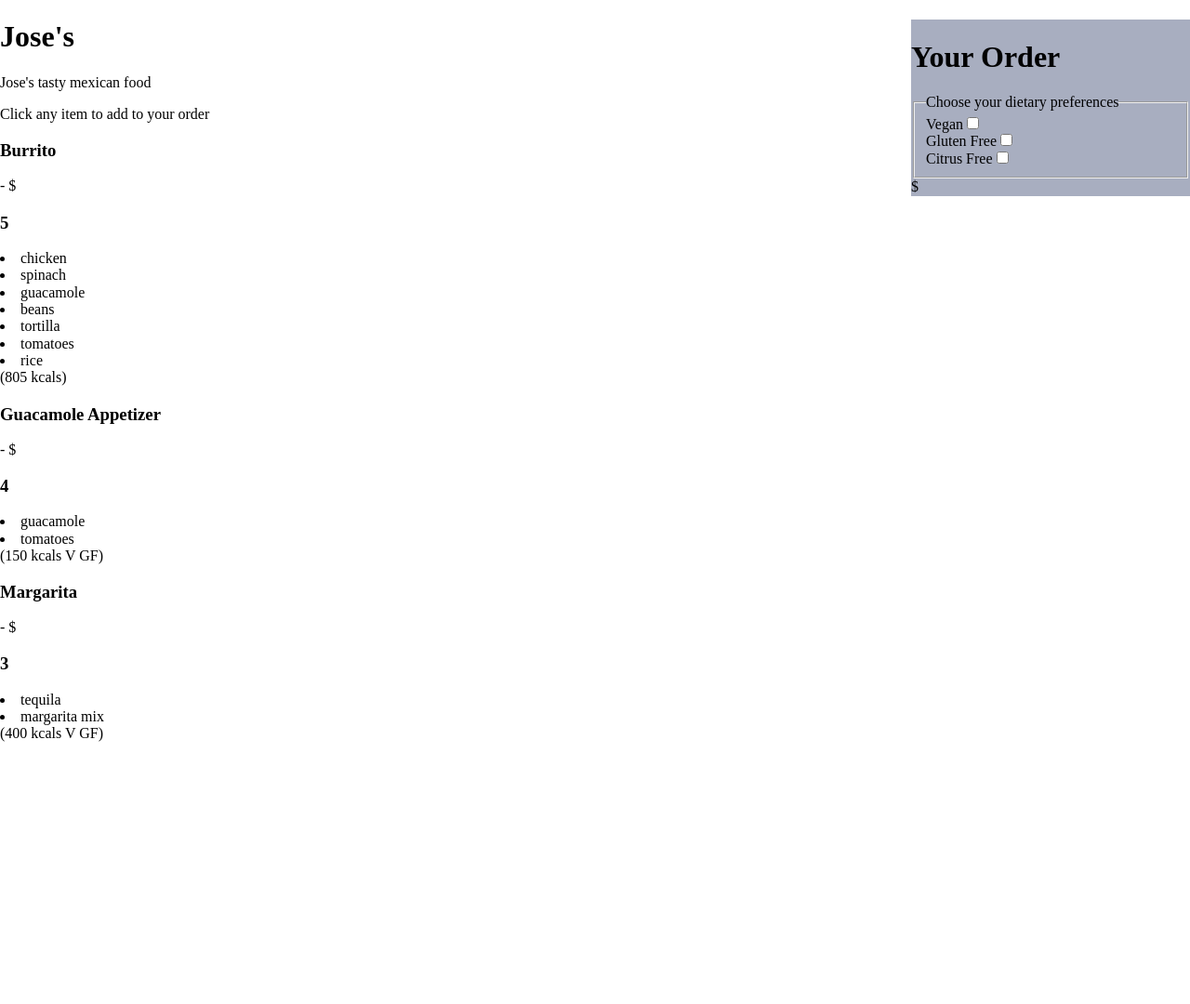
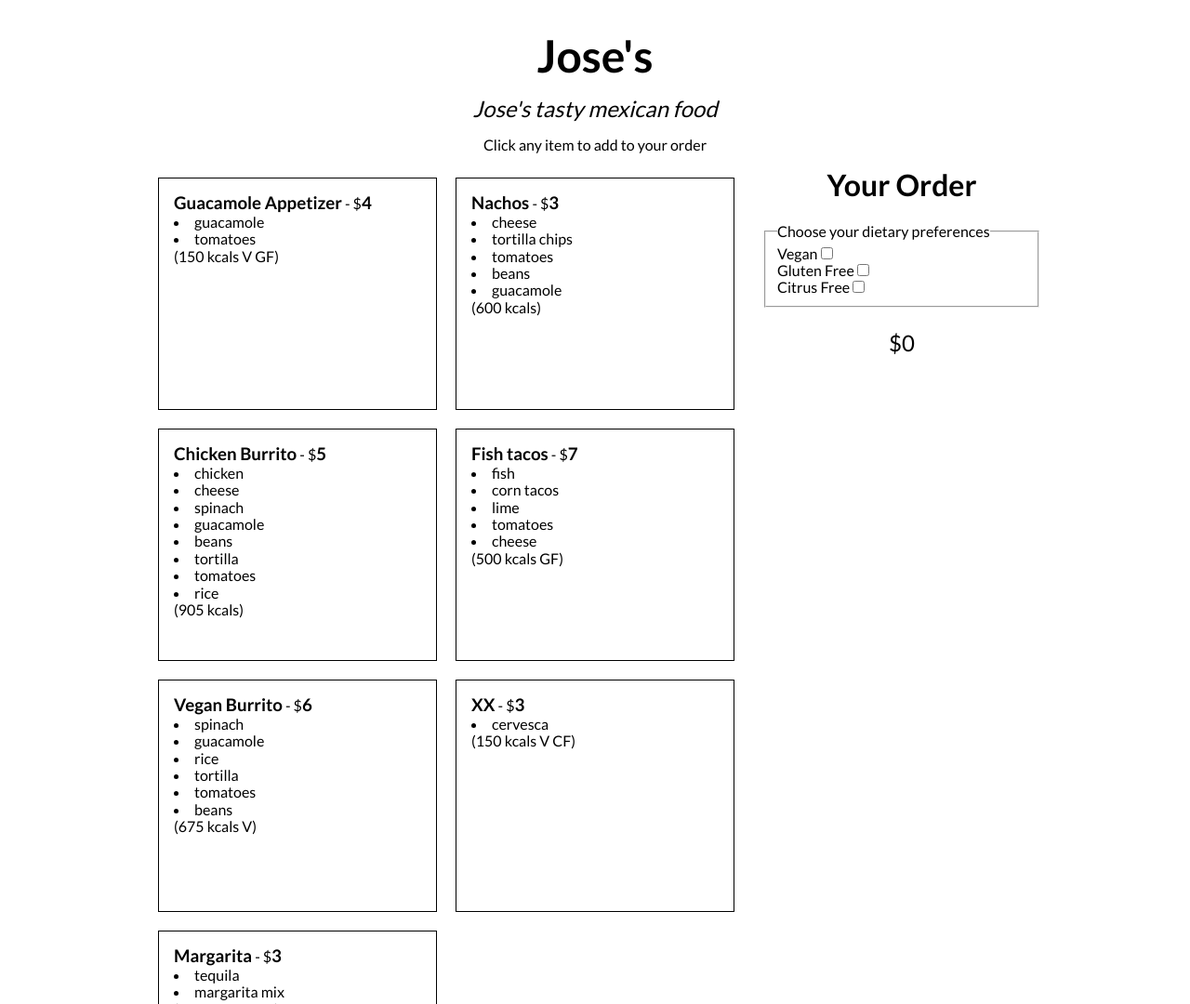
Before and after one commit to nickfredman/JS16, a plain HTML site: page index.html in a window 1280 px wide. Shown: the top 1080 px of the page at 93% size. Before the commit the page ends 800 px from the top, so only its background shows below. Drawn offline with nearby package versions, Linux system fonts and the light colour scheme.

Commit message:
Scaffold out the looks

```diff
--- a/index.html
+++ b/index.html
@@ -4,10 +4,17 @@
     <meta charset="utf-8">
     <title>JS16 Restaurant Objects</title>
     <link rel="stylesheet" type="text/css" href="http://cdnjs.cloudflare.com/ajax/libs/normalize/3.0.1/normalize.min.css">
+    <link href='http://fonts.googleapis.com/css?family=Lato:400,700' rel='stylesheet' type='text/css'>
     <link rel="stylesheet" type="text/css" href="main.css">
+
   </head>
   <body>
 
+    <div class="wrapper">
+
+    <div class="restaurant-info">
+
+    </div>
     <div class="restaurant-wrapper">
 
     </div>
@@ -27,10 +34,11 @@
       </form>
       <div class="ordered-items">
       </div>
-      <div class="total-price">$
+      <div class="total-price">$0
       </div>
     </div>
 
+    </div>
     <script src="http://cdnjs.cloudflare.com/ajax/libs/jquery/2.1.1/jquery.min.js"></script>
     <script src="http://cdnjs.cloudflare.com/ajax/libs/underscore.js/1.7.0/underscore-min.js"></script>
     <script src="main.js"></script>
--- a/main.css
+++ b/main.css
@@ -2,16 +2,82 @@
   box-sizing: border-box;
 }
 
+body {
+  font-family: Lato;
+}
+
+.wrapper {
+  width: 960px;
+  margin: 0 auto;
+}
+
+.restaurant-info {
+  text-align: center;
+}
+
+.restaurant-info h1 {
+  font-size: 3rem;
+  margin-bottom: 1rem;
+}
+
+.restaurant-info .descrip {
+  font-style: italic;
+  font-size: 1.5rem;
+}
+
 .restaurant-wrapper{
-  width: auto;
+  width: 660px;
   float: left;
 }
+
+/* Order Info */
 
 .order-wrapper{
   width: 300px;
   float: right;
-  background-color: #a8aec0;
+  /*background-color: #a8aec0;*/
+
+
 }
+
+.order-wrapper h1 {
+  margin-top: 0;
+  text-align: center;
+}
+
+.ordered-items {
+  margin: 0.5rem;
+}
+
+.total-price{
+  text-align: center;
+  font-size: 1.5rem;
+  margin: 1em 0;
+}
+
+
+
+/* Plates*/
+
+
+.plate {
+  border: 1px solid black;
+  padding: 1rem;
+  display: inline-block;
+  margin: 10px;
+  width: 300px;
+  min-height: 250px;
+  float: left;
+
+}
+
+.plate h3, span {
+  display: inline;
+
+}
+
+
+/* STYLINGS */
 
 .highlight {
 
--- a/main.js
+++ b/main.js
@@ -106,7 +106,7 @@ Drink.prototype.create = function(){
 
     if(isGF) {drinkEl.addClass('gf')};
     if(isV) {drinkEl.addClass('V')};
-    if(isCF) {drinkEl.addclass('CF')};
+    if(isCF) { drinkEl.addClass('CF')};
 
     return drinkEl;
 
@@ -186,7 +186,7 @@ Plate.prototype.create = function(){
 
     if(isGF) {plateEl.addClass('gf')};
     if(isV) {plateEl.addClass('V')};
-    if(isCF) {plateEl.addclass('CF')};
+    if(isCF) {plateEl.addClass('CF')};
 
     return plateEl;
 
@@ -243,9 +243,9 @@ Restaurant.prototype.toString = function(){
 Restaurant.prototype.create = function(){
     var restaurantEl = $('<div>')
         .addClass('restaurant')
-        .append('<h1>' + this.name + '</h1>')
-        .append('<span class="descrip">' + this.description + '</span>')
-        .append('<p>Click any item to add to your order</p>')
+        // .append('<h1>' + this.name + '</h1>')
+        // .append('<span class="descrip">' + this.description + '</span>')
+        // .append('<p>Click any item to add to your order</p>')
         .append(this.menu.create());
 
     return restaurantEl;
@@ -261,6 +261,10 @@ Customer.prototype.toString = function(){
 
 // Instances
 
+var lime = new FoodItem("lime", 0, true, true, false);
+
+var fish = new FoodItem("fish", 150, false, true, true);
+
 var bread = new FoodItem("bread", 200, false, false, true);
 
 var chicken = new FoodItem("chicken", 130, false, true, true);
@@ -269,9 +273,15 @@ var spinach = new FoodItem("spinach", 50, true, true, true);
 
 var guacamole = new FoodItem("guacamole", 100, true, true, false);
 
+var cheese = new FoodItem("cheese", 100, false, true, true);
+
 var beans = new FoodItem("beans", 200, true, true, true);
 
 var tortilla = new FoodItem("tortilla", 150, true, false, true);
+
+var chips = new FoodItem("tortilla chips", 150, true, false, true);
+
+var tacos = new FoodItem("corn tacos", 200, true, true, true);
 
 var tomatoes = new FoodItem("tomatoes", 50, true, true, true);
 
@@ -279,15 +289,25 @@ var rice = new FoodItem("rice", 125, true, true, true);
 
 var tequila = new FoodItem("tequila", 150, true, true, true);
 
+var beer = new FoodItem("cervesca", 150, true, false, true);
+
 var margaritaMix = new FoodItem("margarita mix", 250, true, true, false);
 
-var burrito = new Plate("Burrito", "This is a tasty burrito", 5, [chicken, spinach, guacamole, beans, tortilla, tomatoes, rice]);
+var burrito = new Plate("Chicken Burrito", "This is a tasty burrito", 5, [chicken, cheese, spinach, guacamole, beans, tortilla, tomatoes, rice]);
+
+var veganburrito = new Plate("Vegan Burrito", "This is vegan, probably not tasty", 6, [spinach, guacamole, rice, tortilla, tomatoes, beans]);
 
 var guacamoleApp = new Plate("Guacamole Appetizer", "This is some tasty guacamoles", 4, [guacamole, tomatoes]);
 
+var fishTacos = new Plate("Fish tacos", "Fish in Colorado! Not suspicious.", 7, [fish, tacos, lime, tomatoes, cheese]);
+
+var nachos = new Plate("Nachos", "Mmmmmmmmmmmm", 3, [cheese, chips, tomatoes, beans, guacamole]);
+
+var dosEquis = new Drink("XX", "Mmmmmmm, refreshing", 3, [beer]);
+
 var margarita = new Drink("Margarita", "This is a damn tasty Marg", 3, [tequila, margaritaMix]);
 
-var mexicanMenu = new Menu([burrito, guacamoleApp, margarita]);
+var mexicanMenu = new Menu([guacamoleApp, nachos, burrito, fishTacos, veganburrito,  dosEquis, margarita]);
 
 var joses = new Restaurant("Jose's", "Jose's tasty mexican food", mexicanMenu);
 
@@ -337,7 +357,12 @@ $(document).on('ready', function() {
 
     var dietPreferences = [];
 
-    $('body').append(joses.create());
+    console.log(joses.name);
+    $('.restaurant-info').append('<h1>'+joses.name+'</h1>')
+                        .append('<span class="descrip">' + joses.description + '</span>')
+                        .append('<p>Click any item to add to your order</p>');
+
+    $('.restaurant-wrapper').append(joses.create());
 
     $('.plate').on('click', function() {
         var $name = $('<span>').addClass('order-item-name').append($(this).find('.plate-name').text());
```
